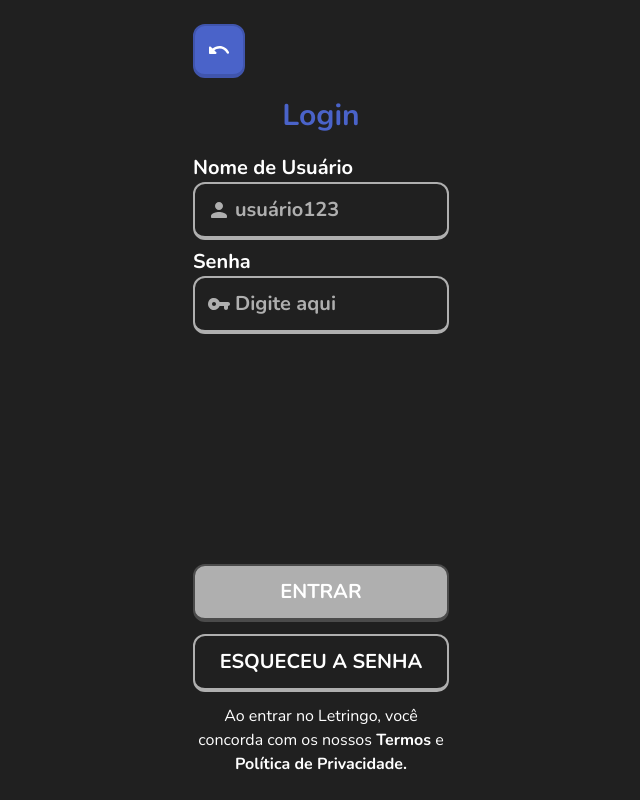
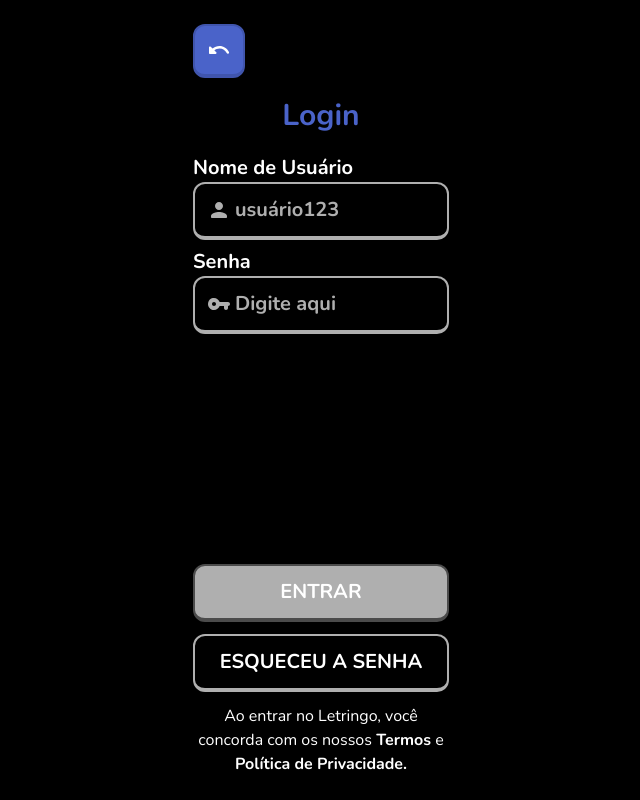
Before and after one commit to jvcosta-dev/letringo, a React (Vite) app: page /login in a window 1280 px wide. Shown: the whole page, without its empty margins (319-959 px from the left). Built offline with nearby package versions, Linux system fonts and the light colour scheme; no server answers.

Commit message:
fix: darkmode black and remove exit and animation variants from pages

```diff
--- a/src/components/layout/Layout.tsx
+++ b/src/components/layout/Layout.tsx
@@ -8,7 +8,7 @@ interface LayoutProps {
 
 const Layout: FunctionComponent<LayoutProps> = ({ children }) => {
   return (
-    <div className="h-screen flex flex-col justify-between text-neutral-dark dark:bg-[#202020] dark:text-white">
+    <div className="h-screen flex flex-col justify-between text-neutral-dark dark:bg-black dark:text-white">
       {children}
       <Navbar />
     </div>
--- a/src/components/layout/Page.tsx
+++ b/src/components/layout/Page.tsx
@@ -1,54 +1,22 @@
 import { FunctionComponent, ReactNode } from "react";
 import { motion } from "framer-motion";
-import { useSettings } from "../../contexts/SettingsContext";
 
 interface PageProps {
   children: ReactNode;
-  exitDirection?: "up" | "down" | "left" | "right";
   isInLayout?: boolean;
-  instant?: boolean;
 }
 
-const Page: FunctionComponent<PageProps> = ({
-  children,
-  exitDirection = "down",
-  isInLayout,
-  instant,
-}) => {
-  const { animations } = useSettings();
-
-  const exitVariants = {
-    up: { y: -500 },
-    down: { y: 500 },
-    left: { x: -500 },
-    right: { x: 500 },
-  };
-
-  const defaultTransition = {
-    delay: 0.2,
-    duration: 0.2,
-    ease: "easeInOut",
-  };
-
+const Page: FunctionComponent<PageProps> = ({ children, isInLayout }) => {
   return (
     <motion.main
       className={`flex flex-grow h-full flex-col gap-5 px-6 pt-6 pb-6 md:px-32 lg:px-52 xl:px-[512px] ${
         isInLayout
           ? "overflow-scroll"
-          : "w-screen h-screen text-neutral-dark dark:bg-[#202020] dark:text-white"
+          : "w-screen h-screen text-neutral-dark dark:bg-black dark:text-white"
       }`}
       initial={{ opacity: 0 }}
       animate={{ opacity: 1 }}
-      exit={
-        animations ? (instant ? "" : exitVariants[exitDirection]) : undefined
-      }
-      transition={
-        animations
-          ? instant
-            ? { duration: 0.1 }
-            : defaultTransition
-          : undefined
-      }
+      transition={{ delay: 0.15, duration: 0.25, ease: "easeInOut" }}
     >
       {children}
     </motion.main>
--- a/src/index.css
+++ b/src/index.css
@@ -11,7 +11,7 @@ body {
 }
 
 body.dark {
-  background-color: #202020;
+  background-color: black;
 }
 
 :root:has(.no-doc-scroll) {
--- a/src/pages/Book.tsx
+++ b/src/pages/Book.tsx
@@ -28,7 +28,7 @@ const Book: FunctionComponent<BookProps> = () => {
   return (
     <>
       {data && data.book ? (
-        <Page exitDirection="left">
+        <Page>
           <BackButton />
           <BookDetails book={data.book} />
         </Page>
--- a/src/pages/Home.tsx
+++ b/src/pages/Home.tsx
@@ -6,7 +6,7 @@ import UserMessage from "../components/stats/UserMessage";
 
 function Home() {
   return (
-    <Page isInLayout instant>
+    <Page isInLayout>
       <UserMessage />
       <ActiveRuns />
       <MonthlyStats />
--- a/src/pages/Library.tsx
+++ b/src/pages/Library.tsx
@@ -16,7 +16,7 @@ function Library() {
   if (isLoading) return <Loading />;
 
   return (
-    <Page isInLayout instant>
+    <Page isInLayout>
       <SearchBook />
       {data.genres.map(
         (genre: {
--- a/src/pages/Login.tsx
+++ b/src/pages/Login.tsx
@@ -39,7 +39,7 @@ function Login() {
   };
 
   return (
-    <Page exitDirection="down">
+    <Page>
       <BackButton path="/welcome" />
       <MainTitle color="primary">Login</MainTitle>
       <form
--- a/src/pages/Profile.tsx
+++ b/src/pages/Profile.tsx
@@ -21,7 +21,7 @@ function Profile() {
     return <Error code={error.code} />;
   }
   return (
-    <Page isInLayout instant>
+    <Page isInLayout>
       <div className="flex justify-end">
         <Link to={"/settings"}>
           <Button ariaLabel="" size="xl">
--- a/src/pages/Ranking.tsx
+++ b/src/pages/Ranking.tsx
@@ -4,7 +4,7 @@ import MainTitle from "../components/ui/MainTitle";
 
 function Ranking() {
   return (
-    <Page isInLayout instant>
+    <Page isInLayout>
       <div className="flex flex-col flex-grow items-center justify-center">
         <EngineeringRounded
           className="text-primary"
--- a/src/pages/Register.tsx
+++ b/src/pages/Register.tsx
@@ -71,7 +71,7 @@ function Register() {
   };
 
   return (
-    <Page exitDirection="down">
+    <Page>
       <BackButton path="/welcome" />
       <MainTitle color="primary">Registre-se</MainTitle>
       <form
--- a/src/pages/Settings.tsx
+++ b/src/pages/Settings.tsx
@@ -14,7 +14,7 @@ function Settings() {
     toggleSound,
   } = useSettings();
   return (
-    <Page exitDirection="right">
+    <Page>
       <BackButton />
       <Section name="Geral">
         <div className="border-4 border-neutral-gray rounded-xl">
--- a/src/pages/Welcome.tsx
+++ b/src/pages/Welcome.tsx
@@ -5,7 +5,7 @@ import Button from "../components/ui/Button";
 
 function Welcome() {
   return (
-    <Page exitDirection="up">
+    <Page>
       <div className="flex flex-grow flex-col justify-between">
         <div className="flex flex-grow flex-col items-center justify-center">
           <img
```
